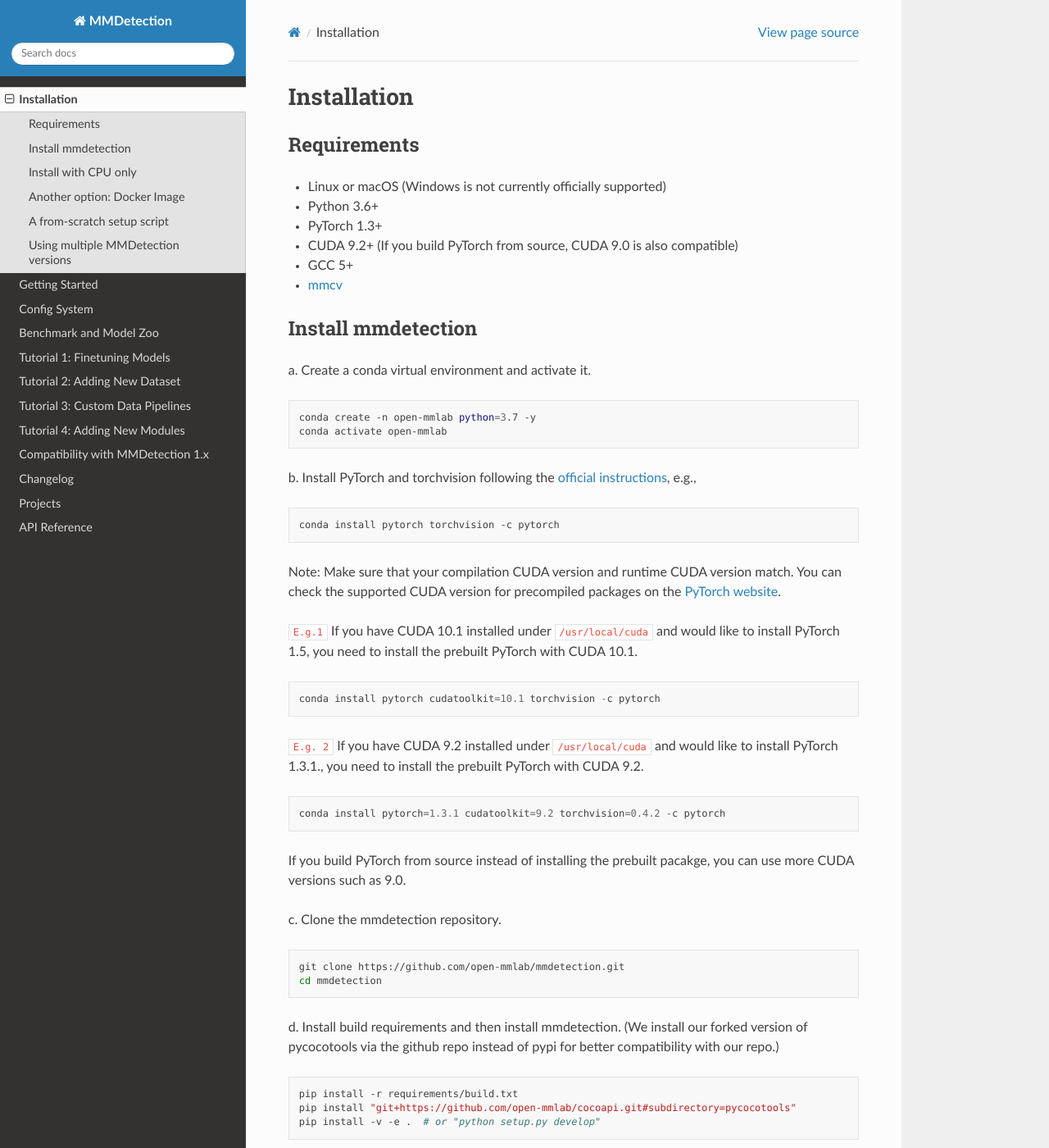
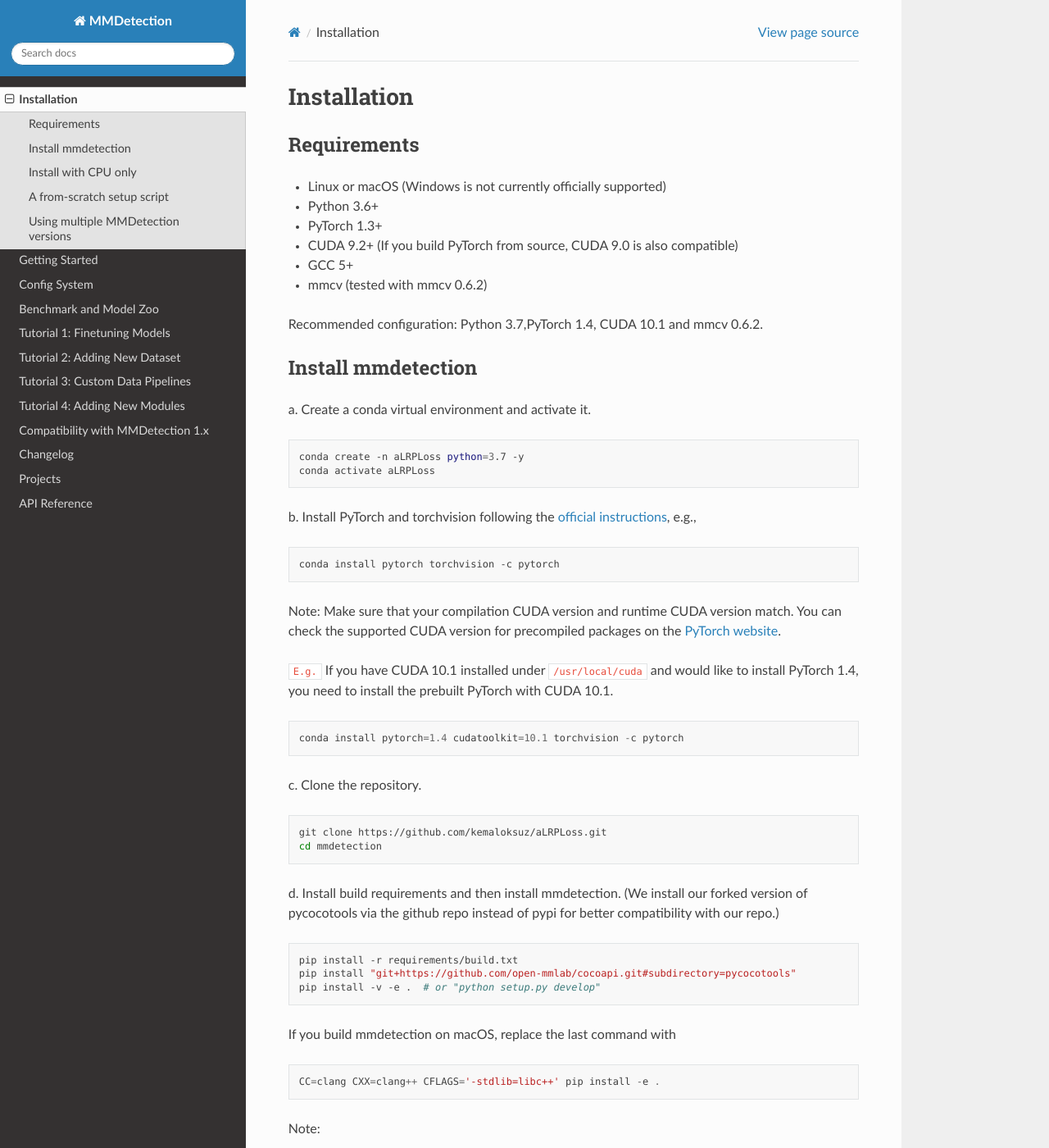
Before and after one commit to kemaloksuz/aLRPLoss, a Sphinx documentation site: the page built from docs/install.md, in a window 1280 px wide and 1400 px high. Shown: the whole window at 82% size. Built offline with Sphinx 7.4.7 and the Read the Docs theme 2.0.0, drawn with Linux system fonts in a browser that asks for light colours; the version number could not be read and is left out; some of the changed text lies outside the part shown.

Commit message:
install md compatible with repo

````diff
--- a/docs/install.md
+++ b/docs/install.md
@@ -7,16 +7,17 @@
 - PyTorch 1.3+
 - CUDA 9.2+ (If you build PyTorch from source, CUDA 9.0 is also compatible)
 - GCC 5+
-- [mmcv](https://github.com/open-mmlab/mmcv)
+- mmcv (tested with mmcv 0.6.2)
 
+Recommended configuration: Python 3.7,PyTorch 1.4, CUDA 10.1 and mmcv 0.6.2.
 
 ### Install mmdetection
 
 a. Create a conda virtual environment and activate it.
 
 ```shell
-conda create -n open-mmlab python=3.7 -y
-conda activate open-mmlab
+conda create -n aLRPLoss python=3.7 -y
+conda activate aLRPLoss
 ```
 
 b. Install PyTorch and torchvision following the [official instructions](https://pytorch.org/), e.g.,
@@ -28,27 +29,16 @@
 Note: Make sure that your compilation CUDA version and runtime CUDA version match.
 You can check the supported CUDA version for precompiled packages on the [PyTorch website](https://pytorch.org/).
 
-`E.g.1` If you have CUDA 10.1 installed under `/usr/local/cuda` and would like to install
-PyTorch 1.5, you need to install the prebuilt PyTorch with CUDA 10.1.
+`E.g.` If you have CUDA 10.1 installed under `/usr/local/cuda` and would like to install
+PyTorch 1.4, you need to install the prebuilt PyTorch with CUDA 10.1.
 
 ```python
-conda install pytorch cudatoolkit=10.1 torchvision -c pytorch
+conda install pytorch=1.4 cudatoolkit=10.1 torchvision -c pytorch
 ```
-
-`E.g. 2` If you have CUDA 9.2 installed under `/usr/local/cuda` and would like to install
-PyTorch 1.3.1., you need to install the prebuilt PyTorch with CUDA 9.2.
-
-```python
-conda install pytorch=1.3.1 cudatoolkit=9.2 torchvision=0.4.2 -c pytorch
-```
-
-If you build PyTorch from source instead of installing the prebuilt pacakge,
-you can use more CUDA versions such as 9.0.
-
-c. Clone the mmdetection repository.
+c. Clone the repository.
 
 ```shell
-git clone https://github.com/open-mmlab/mmdetection.git
+git clone https://github.com/kemaloksuz/aLRPLoss.git
 cd mmdetection
 ```
 
@@ -103,28 +93,13 @@
 So if you try to run inference with a model containing deformable convolution you will get an error.
 Note: We set `use_torchvision=True` on-the-fly in CPU mode for `RoIPool` and `RoIAlign`
 
-### Another option: Docker Image
-
-We provide a [Dockerfile](https://github.com/open-mmlab/mmdetection/blob/master/docker/Dockerfile) to build an image.
-
-```shell
-# build an image with PyTorch 1.5, CUDA 10.1
-docker build -t mmdetection docker/
-```
-
-Run it with
-
-```shell
-docker run --gpus all --shm-size=8g -it -v {DATA_DIR}:/mmdetection/data mmdetection
-```
-
 ### A from-scratch setup script
 
 Here is a full script for setting up mmdetection with conda.
 
 ```shell
-conda create -n open-mmlab python=3.7 -y
-conda activate open-mmlab
+conda create -n aLRPLoss python=3.7 -y
+conda activate aLRPLoss
 
 # install latest pytorch prebuilt with the default prebuilt CUDA version (usually the latest)
 conda install -c pytorch pytorch torchvision -y
````
